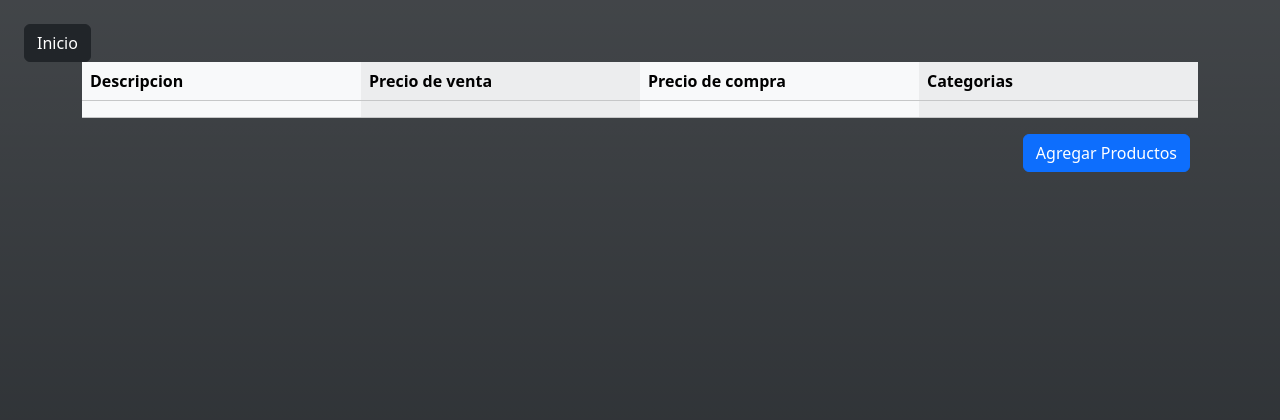
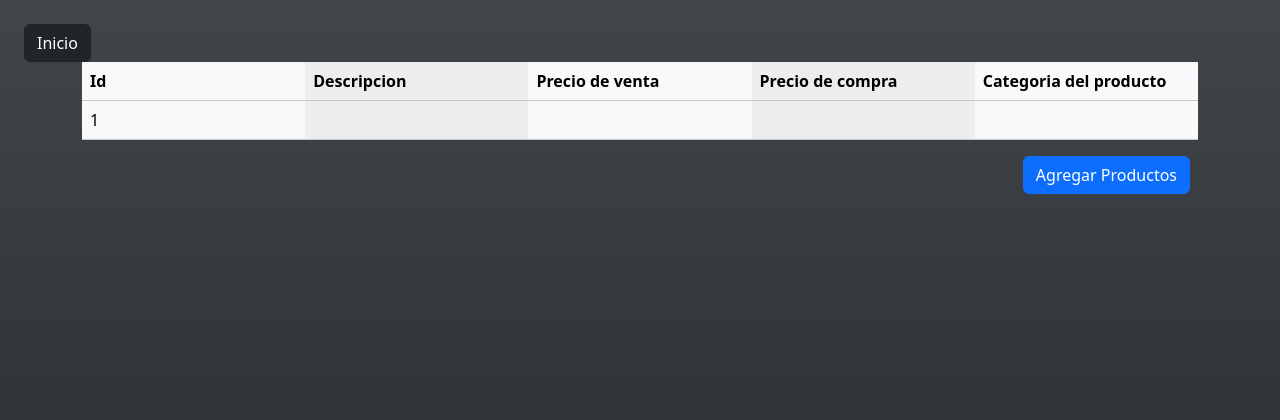
Before and after one commit to HectorJavierMoralesAlanis/Practicas, a PHP site: page /productos.php in a window 1280 px wide. Shown: the top 420 px of the page. Run offline with PHP 8.4, Linux system fonts and the light colour scheme; tables that the repository leaves empty or names only in its code hold one stand-in row (values such as "Sample post"); data that the repository does not hold is empty.

Commit message:
Practica 7

```diff
--- a/Practica7/categorias.php
+++ b/Practica7/categorias.php
@@ -15,6 +15,7 @@
         <table class="table table-light table-striped-columns">
             <thead>
                 <tr>
+                    <th width="200">Id</th>
                     <th width="200">Nombre</th>
                     <th width="200">Descripcion</th>
                 </tr>
@@ -22,6 +23,7 @@
             <tbody>
                 <?php foreach($usuarios as $id => $user){?>
                     <tr>
+                        <td><?php echo $user['id']?></td>
                         <td><?php echo $user['categoria']?></td>
                         <td><?php echo $user['descripcion']?></td>
                     </tr>
--- a/Practica7/productos.php
+++ b/Practica7/productos.php
@@ -13,15 +13,17 @@
         <table class="table table-light table-striped-columns">
             <thead>
                 <tr>
+                    <th width="200">Id</th>
                     <th width="200">Descripcion</th>
                     <th width="200">Precio de venta</th>
                     <th width="200">Precio de compra</th>
-                    <th width="200">Categorias</th>
+                    <th width="200">Categoria del producto</th>
                 </tr>
             </thead>
             <tbody>
                 <?php foreach($usuarios as $id => $user){?>
                     <tr>
+                        <td><?php echo $user['id']?></td>
                         <td><?php echo $user['descripcion']?></td>
                         <td><?php echo $user['precio_venta']?></td>
                         <td><?php echo $user['precio_compra']?></td>
--- a/Practica7/utilities.php
+++ b/Practica7/utilities.php
@@ -1,5 +1,7 @@
 <?php
     include('./conexion.php');
+
+    //Funcion para obtener todas las categorias
     function getAll(){
         global $pdo;
 
@@ -12,6 +14,8 @@
 
         return $results;
     }
+
+    //Funcion para obtner todas los productos
     function getAllProductos(){
         global $pdo;
 
@@ -24,18 +28,22 @@
 
         return $results;
     }
+
+    //Funcion para agregar categoria
     function addCategoria($categoria,$descripcion){
         global $pdo;
 
-        $sql = "INSERT INTO categoria VALUES('$categoria','$descripcion')";
+        $sql = "INSERT INTO categoria VALUES(' ','$categoria','$descripcion')";
 
         $statement = $pdo->prepare($sql);
         $statement->execute();
     }
-    function addProductoCategoria($descripcion,$precio_venta,$precio_compra,$categoria_producto){
+
+    //Funcion para agregar productos
+    function addProductoCategoria($descripcionP,$precio_venta,$precio_compra,$categoria_producto){
         global $pdo;
 
-        $sql = "INSERT INTO productosl VALUES('$descripcion','$precio_venta','$precio_compra','$categoria_producto')";
+        $sql = "INSERT INTO productosl VALUES(' ','$descripcionP','$precio_venta','$precio_compra','$categoria_producto')";
 
         $statement = $pdo -> prepare($sql);
         $statement->execute();
```
Also changed, not shown: Practica7/addProducto.php (+9 -6 lines).
